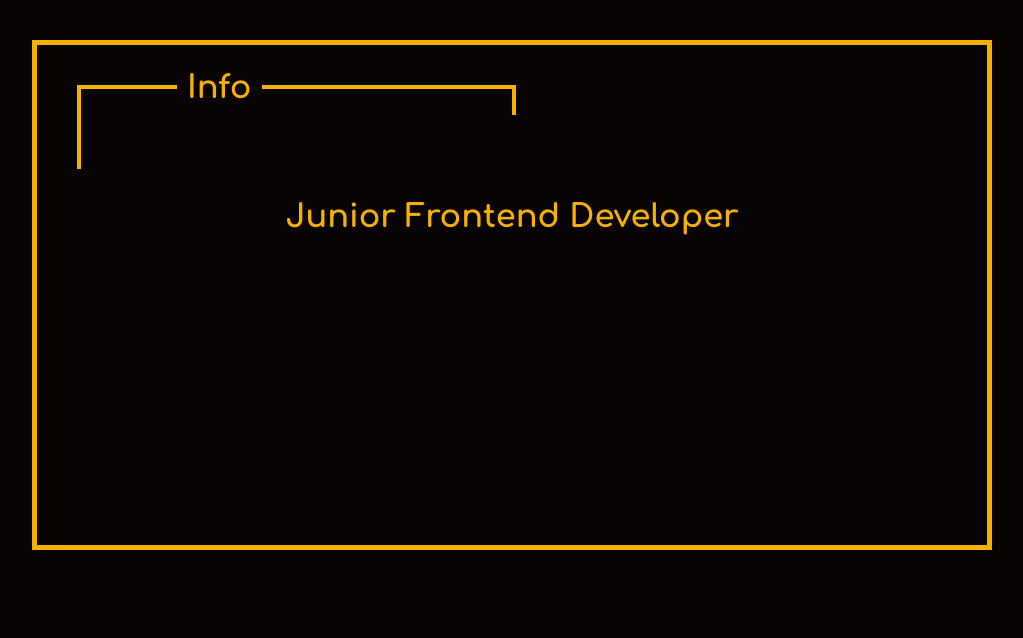
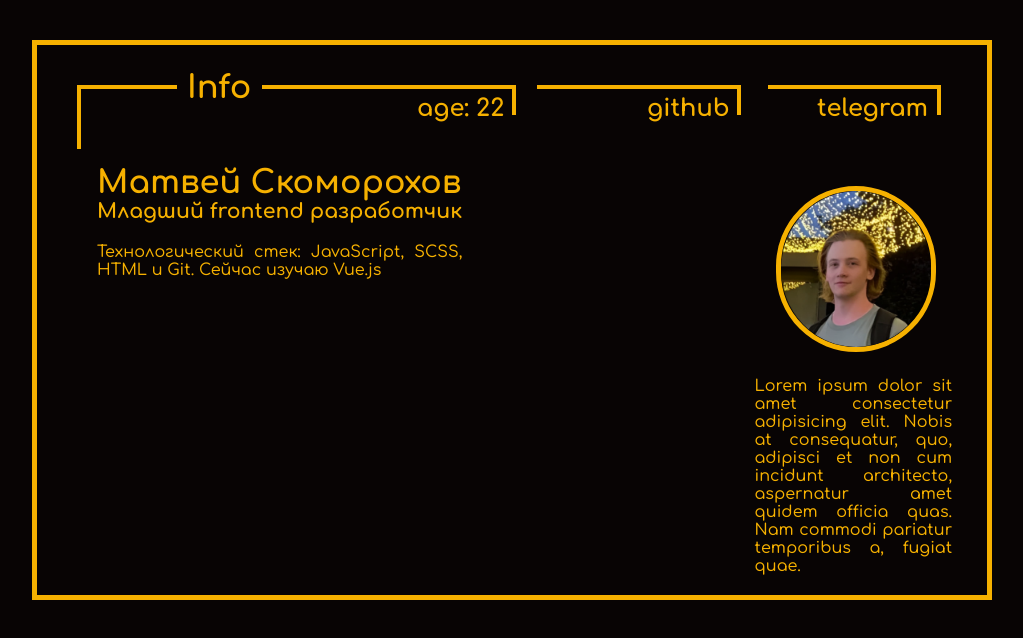
Before and after one commit to MoneyTreesIsThePerfectPlaceForShade/portfolio, a website: page index.html in a window 1280 px wide. Shown: the whole page, without its empty margins (128-1151 px from the left). Drawn offline with Linux system fonts and the light colour scheme.

Commit message:
feat: сделал сетку и layout, добавил немного инфы и картинку

```diff
--- a/index.html
+++ b/index.html
@@ -13,13 +13,57 @@
     </head>
     <body>
         <div class="container">
-            <div class="frame">
-                <h1 class="info">Info</h1>
-                <div class="line-top"></div>
-                <div class="line-left"></div>
-                <div class="line-top-2"></div>
-                <div class="line-top-2-1"></div>
-                <h1 class="occupation">Junior Frontend Developer</h1>
+            <div class="frame grid">
+                <div class="info-grid">
+                    <h1 class="info">Info</h1>
+                    <div class="line-top"></div>
+                    <div class="line-left"></div>
+                    <div class="line-top-2"></div>
+                    <div class="line-top-2-1"></div>
+                    <h2 class="age">age: 22</h2>
+                </div>
+                <div class="main-info">
+                    <h1>Матвей Скоморохов</h1>
+                    <h2 class="occupation">Младший frontend разработчик</h2>
+                    <p class="about-me">
+                        Технологический стек: JavaScript, SCSS, HTML и Git.
+                        Сейчас изучаю Vue.js
+                    </p>
+                </div>
+                <div class="exp-work">
+                    <div class="line-top-3"></div>
+                    <div class="line-top-3-1"></div>
+                    <h2 class="github">
+                        <a
+                            href="https://github.com/MoneyTreesIsThePerfectPlaceForShade"
+                            class="github-link"
+                            >github</a
+                        >
+                    </h2>
+                </div>
+                <div class="line-top-4"></div>
+                <div class="line-top-4-1"></div>
+                <h2 class="telegram">
+                    <a href="https://t.me/warrenwatter" class="telegram-link"
+                        >telegram</a
+                    >
+                </h2>
+                <div class="photo-section">
+                    <img
+                        src="/img/photo.png"
+                        alt="my photo"
+                        width="150px"
+                        class="photo-margin"
+                    />
+                </div>
+                <div class="info-under-photo">
+                    <p class="additional-info">
+                        Lorem ipsum dolor sit amet consectetur adipisicing elit.
+                        Nobis at consequatur, quo, adipisci et non cum incidunt
+                        architecto, aspernatur amet quidem officia quas. Nam
+                        commodi pariatur temporibus a, fugiat quae.
+                    </p>
+                </div>
             </div>
         </div>
     </body>
--- a/sass/main.scss
+++ b/sass/main.scss
@@ -14,8 +14,8 @@
 // #818089
 // #dcc66f
 // #f7de7a
-//
 // #1f282c
+// #20d1d6
 
 $background-color: #080404;
 $main-text-color: #f6b100;
@@ -43,15 +43,51 @@ body {
 .frame {
     border: 5px solid $main-text-color;
     // border-radius: 100px;
-    height: 500px;
+    height: 550px;
     width: 950px;
 
     position: relative;
 }
 
-.name {
-    margin-top: 35px;
-    @include centeredTxt();
+.grid {
+    display: grid;
+    grid-template-columns: 485px 1fr 1fr;
+    grid-template-rows: 120px 1fr 1fr;
+}
+
+.info-grid {
+    grid-column: 1/2;
+    grid-row: 1/2;
+}
+
+.main-info {
+    grid-column: 1/2;
+    grid-row: 2/4;
+    margin-left: 60px;
+}
+
+.exp-work {
+    grid-column: 2/3;
+    grid-row: 2/4;
+}
+
+.photo-section {
+    grid-column: 3/4;
+    grid-row: 2/3;
+
+    justify-self: center;
+    align-self: center;
+}
+
+.photo-margin {
+    margin-right: 30px;
+    border: 5px solid $main-text-color;
+    border-radius: 140px;
+}
+
+.info-under-photo {
+    grid-column: 3/4;
+    grid-row: 3/4;
 }
 
 .line-top {
@@ -71,16 +107,28 @@ body {
     @include line-top(40px, 475px, 30px, 4px);
 }
 
+.line-top-3 {
+    @include line-top(40px, 500px, 4px, 200px);
+}
+
+.line-top-3-1 {
+    @include line-top(40px, 700px, 30px, 4px);
+}
+
+.line-top-4 {
+    @include line-top(40px, 731px, 4px, 170px);
+    margin-right: 40px;
+}
+
+.line-top-4-1 {
+    @include line-top(40px, 900px, 30px, 4px);
+}
+
 .line-left {
-    height: 80px;
+    height: 60px;
     width: 4px;
     background-color: $main-text-color;
     margin-left: 40px;
-}
-
-.occupation {
-    margin-top: 30px;
-    @include centeredTxt();
 }
 
 .info {
@@ -88,3 +136,51 @@ body {
     top: 25px;
     left: 150px;
 }
+
+.occupation {
+    font-size: 20.5px;
+}
+
+.about-me {
+    margin-top: 20px;
+    text-align: justify;
+    width: 86%;
+}
+
+.age {
+    position: absolute;
+    top: 50px;
+    left: 380px;
+}
+
+.github {
+    position: absolute;
+    top: 50px;
+    left: 610px;
+}
+
+@mixin link {
+    text-decoration: none;
+    color: $main-text-color;
+    cursor: pointer;
+}
+
+.github-link {
+    @include link();
+}
+
+.telegram {
+    position: absolute;
+    top: 50px;
+    left: 780px;
+}
+
+.telegram-link {
+    @include link();
+}
+
+.additional-info {
+    margin-bottom: 20px;
+    text-align: justify;
+    width: 85%;
+}
```
Also changed, not shown: css/style.css, img/photo.png (added).
